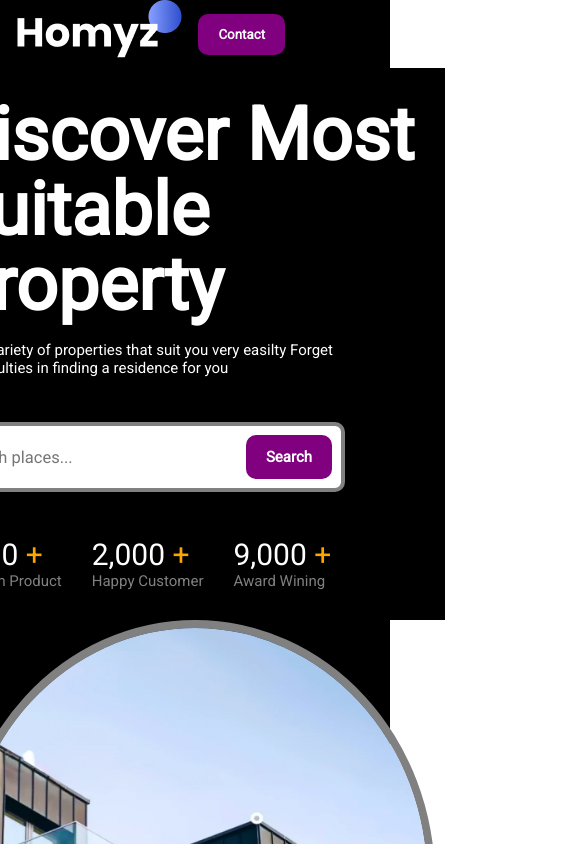
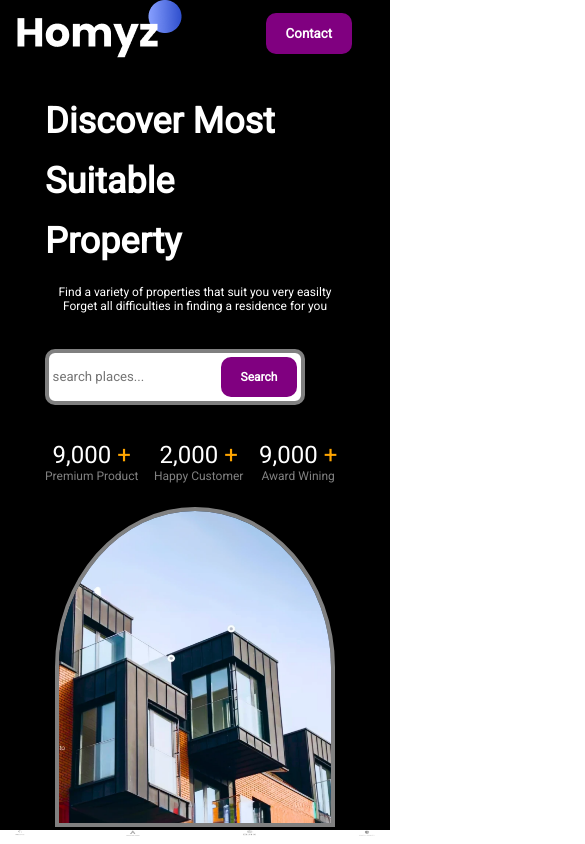
Before and after one commit to naviny058/front-end-learning, a plain HTML site: page 10_landing_page3/index.html in a window 390 px wide. Shown: the top 844 px of the page, 585 px wide, since content can reach past the window. Drawn offline with nearby package versions, Linux system fonts and the light colour scheme.

Commit message:
Update style.css
make more responsive

```diff
--- a/10_landing_page3/style.css
+++ b/10_landing_page3/style.css
@@ -48,7 +48,6 @@ ul.ul li {
     font-weight: 900;
     line-height: 5rem;
     width: 500px;
-    /* line-clamp: 3; */
 }
 
 .hero-left p {
@@ -105,7 +104,7 @@ ul.ul li {
 
 /*second page  */
 .brand-img img {
-    height: 110px;
+    height: 6.87px;
 
 }
 
@@ -299,8 +298,57 @@ footer .right p {
         font-size: 15px;
     }
 
+    .container {
+        max-width: 800px;
+        margin: 0 auto;
+        padding: 0 15px;
+    }
+
     .hero .container {
         flex-direction: column;
+    }
+
+    .hero-right img {
+        border: 4px solid grey;
+        width: 380px;
+        height: 420px;
+    }
+
+    /* dd  */
+
+    .hero-left h1 {
+        font-size: 3rem;
+        font-weight: 800;
+        text-align: left;
+        width: 250px;
+    }
+
+    .hero-left p {
+        font-size: 1rem;
+        margin: 1.2rem 0;
+        width: 300px;
+        text-align: center;
+    }
+
+    .search-box {
+        padding: 0.3rem;
+        width: 300px;
+    }
+
+    .search-box input {
+        border: none;
+        outline: none;
+        font-size: 1.1rem;
+    }
+
+    .statistics {
+        gap: 2rem;
+    }
+
+    /* dfd  */
+
+    .hero-left {
+        text-align: center;
     }
 
     .value .container {
@@ -315,12 +363,39 @@ footer .right p {
 }
 
 @media (max-width:750px) {
+
+    html {
+        font-size: 12px;
+    }
+
+    .container {
+        max-width: 600px;
+        margin: 0 auto;
+        padding: 0 15px;
+    }
+
+    .hero-right img {
+        border: 4px solid grey;
+        width: 280px;
+        height: 320px;
+    }
+
+    .statistics {
+        gap: 1.3rem;
+
+    }
+
+    .search-box {
+        padding: 0.3rem;
+        width: 260px;
+    }
+
     header .container ul {
         display: none;
     }
 
     .un {
-        margin-right: 6rem;
+        margin-right: 1.9rem;
         display: block;
     }
 
```
